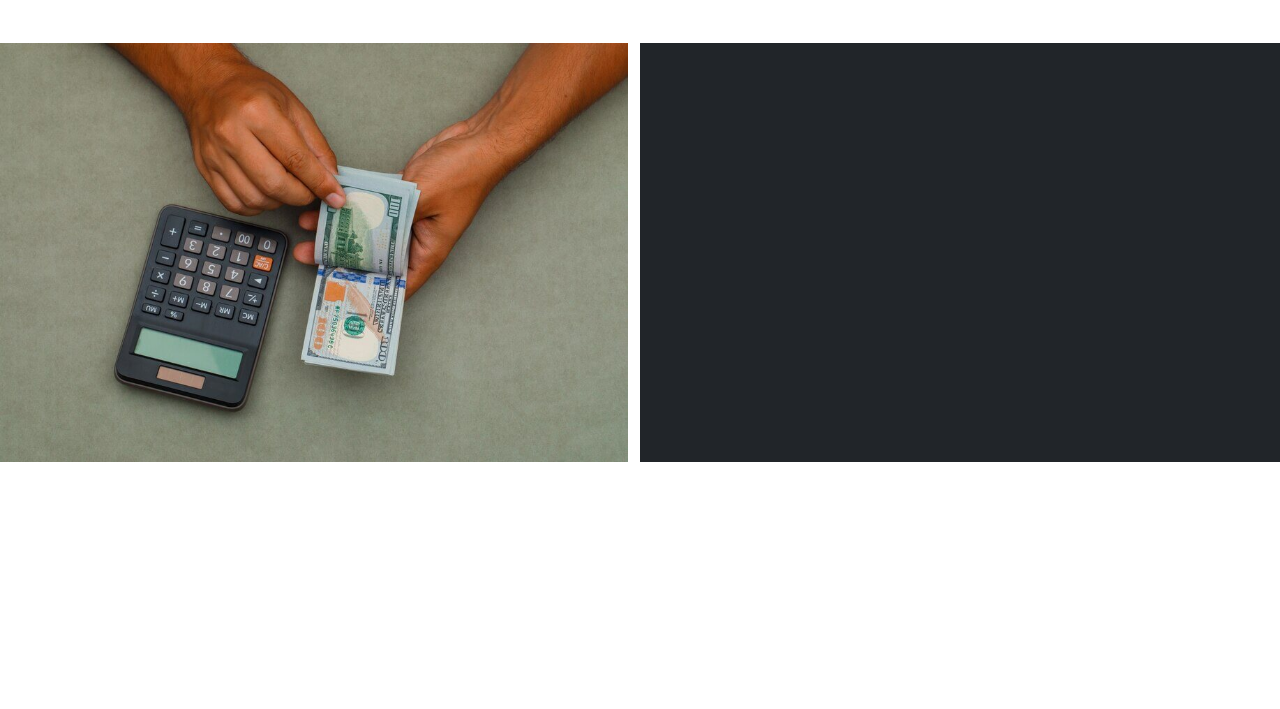
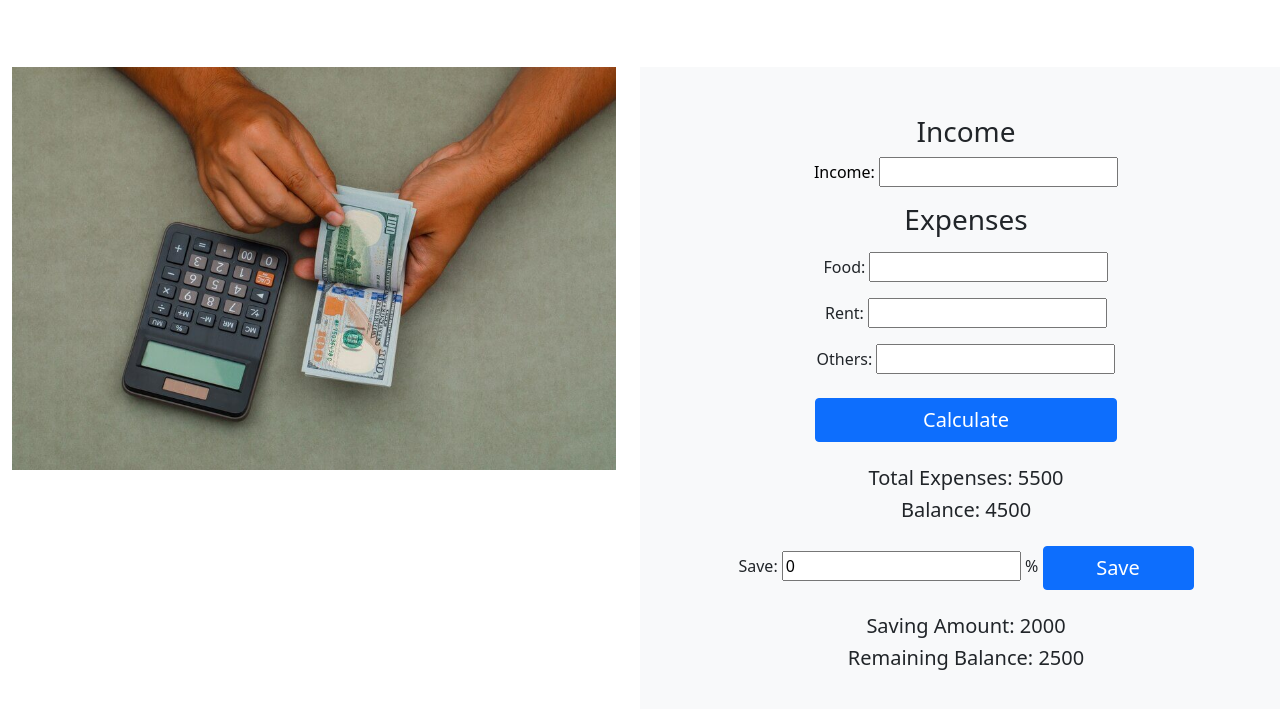
Before and after one commit to rashidul191/Income-Calculation, a plain HTML site: page index.html in a window 1280 px wide. Shown: the part 77-786 px from the top of the page. Drawn offline with nearby package versions, Linux system fonts and the light colour scheme.

Commit message:
ui desing done

```diff
--- a/index.html
+++ b/index.html
@@ -18,12 +18,51 @@
   </head>
   <body>
     <h1 class="text-center text-info mt-4">Monthly Income Calculation</h1>
-    <section>
-      <div class="row row-cols-1 row-cols-md-2 g-4 mt-4">
+    <section class="container-fluid">
+      <div class="row row-cols-1 row-cols-md-2 g-5 mt-4">
         <div class="col">
-            <img class="img-fluid" src="dollar-pic.jpg" alt="">
+          <img class="img-fluid" src="dollar-pic.jpg" alt="" />
         </div>
-        <div class="col bg-dark"></div>
+
+
+        <div class="col bg-light text-center py-5">
+          <div>
+            <h3>Income</h3>
+            <label class="text-black" for="income">Income:</label>
+            <input type="text" id="income" />
+          </div>
+
+          <div class="mt-3">
+            <h3>Expenses</h3>
+            <div class="mt-3">
+              <label for="food">Food:</label>
+              <input type="text" id="food" />
+            </div>
+            <div class="mt-3">
+              <label for="rent">Rent:</label>
+              <input type="text" id="rent" />
+            </div>
+            <div class="mt-3">
+              <label for="other">Others:</label>
+              <input type="text" id="other" />
+            </div>
+            <button class="btn btn-primary my-4 w-50 fs-5">Calculate</button>
+
+            <div class="text-center">
+              <h5>Total Expenses: <span>5500</span></h5>
+              <h5>Balance: <span>4500</span></h5>
+            </div>
+          </div>
+         <div class="my-4">
+            <label for="saveMone">Save: </label>
+            <input type="text" id="saveMone" value="0"> <span>%</span>
+            <button class="btn btn-primary w-25 fs-5">Save</button>
+         </div>
+         <div>
+             <h5>Saving Amount: <span>2000</span> </h5>
+             <h5>Remaining Balance: <span>2500</span> </h5>
+         </div>
+        </div>
       </div>
     </section>
 
```
